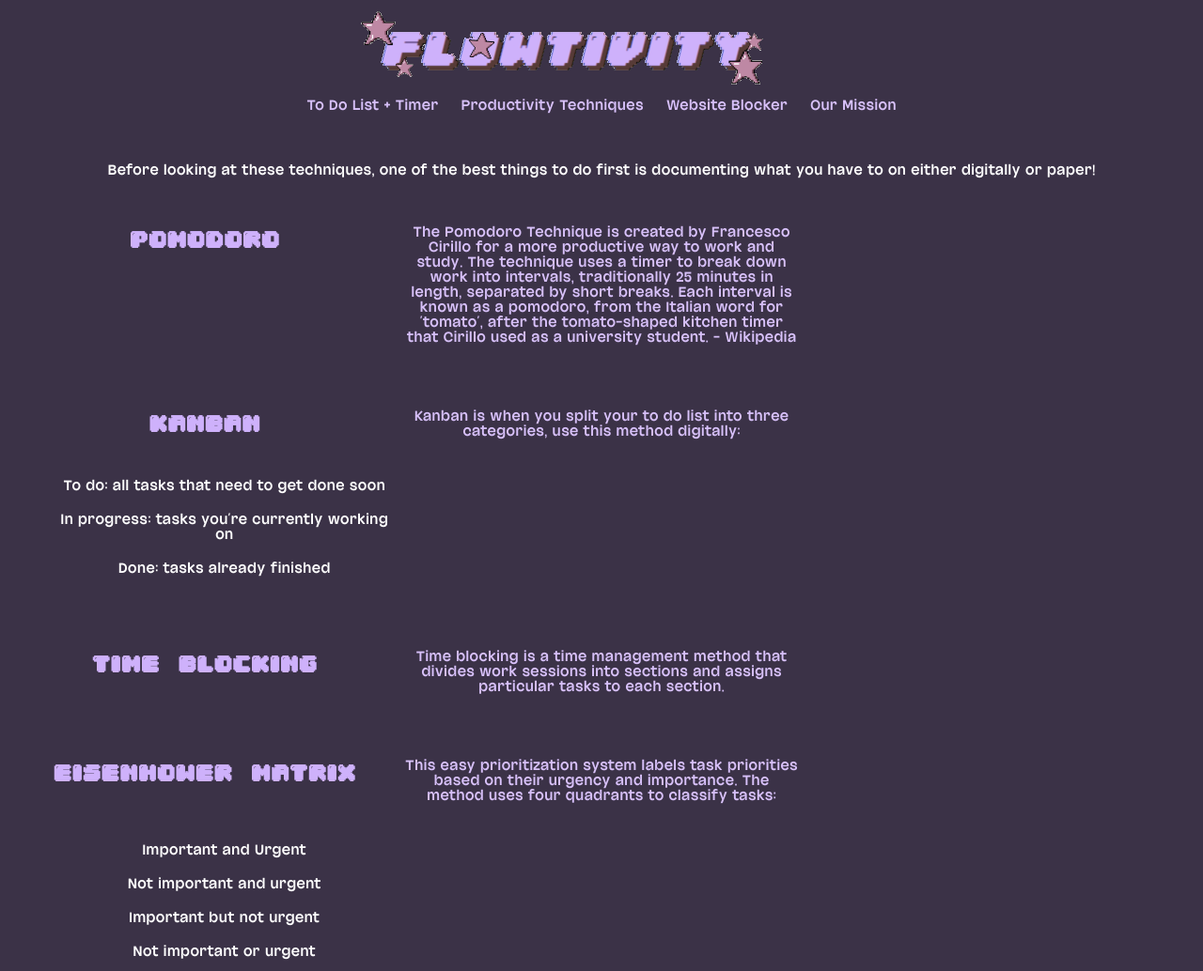
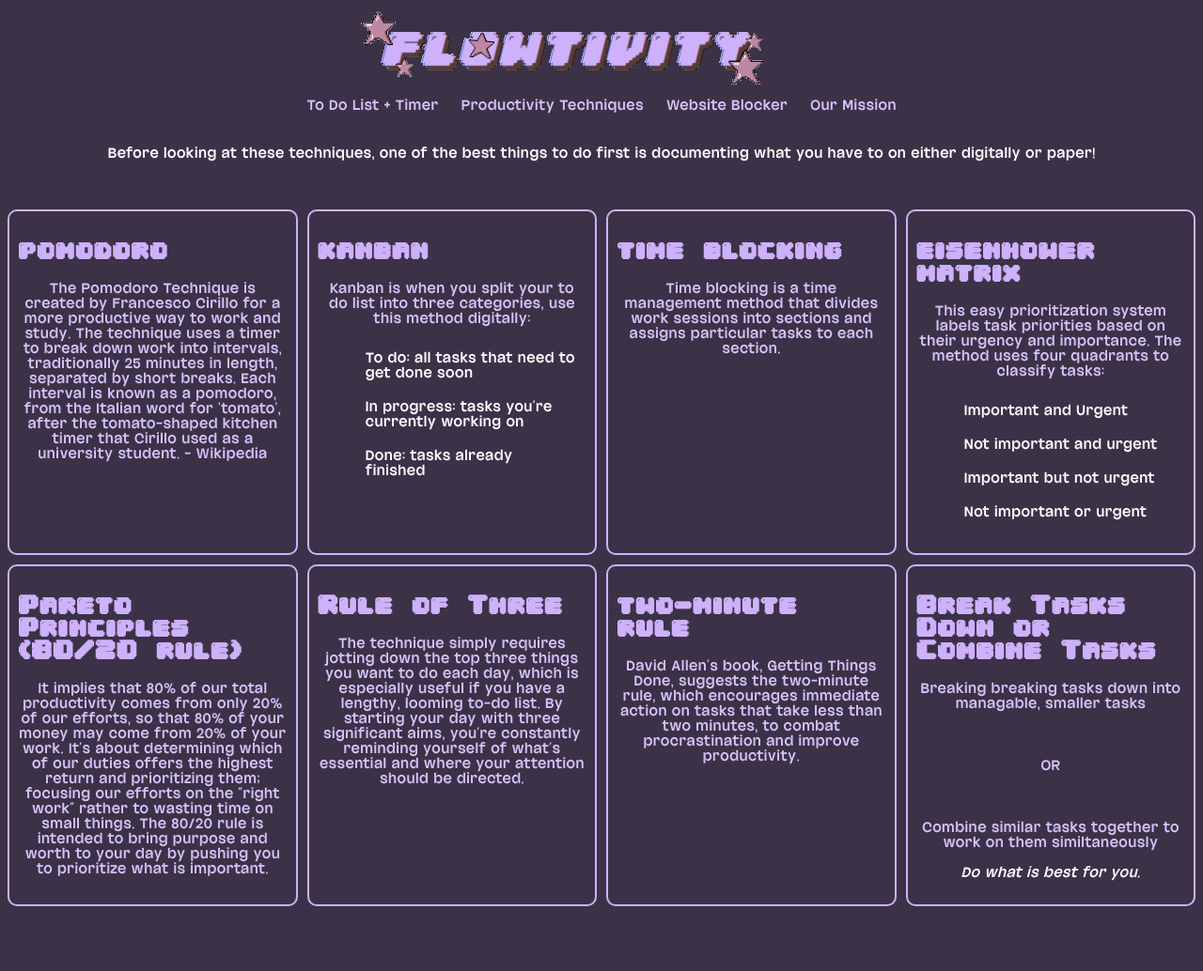
Before and after one commit to victoria-owusu/flowtivity-main, a browser extension: page flowtivity-main/technique.html in a window 1280 px wide. Shown: the top 1034 px of the page at 94% size. After the commit the page ends 993 px from the top, so only its background shows below. Drawn offline with Linux system fonts and the light colour scheme.

Commit message:
fixed technique rows and columns

```diff
--- a/flowtivity-main/fiddle.js
+++ b/flowtivity-main/fiddle.js
@@ -111,8 +111,8 @@ document.addEventListener('DOMContentLoaded', function(){
   const pomoCountsDisplay = document.querySelector(".pomoCountsDisplay");
 
   //variable for the timer. amount user works for
-  const work_time = 2 * 60;
-  const break_time = 0.5* 60;
+  const work_time = 25 * 60;
+  const break_time = 5* 60;
   let timerID = null;
   let oneRoundCompleted = false; // one round = work time and break time
   let totalCount = 0;
--- a/flowtivity-main/style.css
+++ b/flowtivity-main/style.css
@@ -291,21 +291,33 @@ svg {
 }
 
 .technique li {
-  list-style-type: disc;
+
   display: block;
   color: white;
   font-family: 'minimal';
 }
 
 .technique {
+  border: 2px solid #CEB1FB;
+  border-radius: 10px;
+  padding: 10px;
+  background-color: #3b3247;
+  color: white;
+
+}
+
+.technique-contain {
   display: grid;
-  grid-template-columns: 1fr 2fr;
-  text-align: center;
+    grid-template-columns: repeat(4, 1fr); /* 4 columns */
+    grid-template-rows: repeat(1, 1fr); /* 2 rows */
+    grid-gap: 10px; /* Gap between the boxes */
+    padding-bottom: 20px;
 }
 
 .technique p {
   color: #d8c1fa;
-  width: 50%;
+
+  text-align: center;
 }
 
 #websiteInput {
@@ -328,7 +340,7 @@ svg {
   color: #d8c1fa
 }
 
-.techniquenote {
+.note {
   color: white;
   text-align: center;
 }
--- a/flowtivity-main/technique.html
+++ b/flowtivity-main/technique.html
@@ -20,16 +20,18 @@
             <li><a href="mission.html">Our Mission</a></li>
         </ul>
     </nav>
-   <br>
-   <br>
-    <p class="techniquenote">Before looking at these techniques, one of the best things to do first is documenting what you have to on either digitally or paper!</p>
     <br>
+    <p class="note">Before looking at these techniques, one of the best things to do first is documenting what you have to on either digitally or paper!</p>
+    <br>
+    <br>
+    <div class="technique-contain">
+
+
     <div class="technique">
         <h2>pomodoro</h2>
         <p>The Pomodoro Technique is created by Francesco Cirillo for a more productive way to work and study. The technique uses a timer to break down work into intervals, traditionally 25 minutes in length, separated by short breaks. Each interval is known as a pomodoro, from the Italian word for 'tomato', after the tomato-shaped kitchen timer that Cirillo used as a university student. - Wikipedia</p>
     </div>
-    <br>
-    <br>
+
     <div class="technique">
         <h2>kanban</h2>
         <p>Kanban is when you split your to do list into three categories, use this method digitally: </p>
@@ -39,14 +41,13 @@
             <li>Done: tasks already finished</li>
         </ul>
     </div>
-    <br>
-    <br>
+
+
     <div class="technique">
         <h2>time blocking</h2>
         <p>Time blocking is a time management method that divides work sessions into sections and assigns particular tasks to each section.</p>
     </div>
-    <br>
-    <br>
+
     <div class="technique">
         <h2>eisenhower matrix</h2>
         <p>This easy prioritization system labels task priorities based on their urgency and importance. The method uses four quadrants to classify tasks:</p>
@@ -57,27 +58,23 @@
             <li>Not important or urgent</li>
         </ul>
     </div>
-    <br>
-    <br>
+
     <div class="technique">
         <h2>Pareto Principles (80/20 rule)</h2>
         <p>It implies that 80% of our total productivity comes from only 20% of our efforts, so that 80% of your money may come from 20% of your work. It's about determining which of our duties offers the highest return and prioritizing them; focusing our efforts on the "right work" rather to wasting time on small things.  The 80/20 rule is intended to bring purpose and worth to your day by pushing you to prioritize what is important.
         </p>
     </div>
-    <br>
-    <br>
+
     <div class="technique">
         <h2>Rule of Three</h2>
         <p>The technique simply requires jotting down the top three things you want to do each day, which is especially useful if you have a lengthy, looming to-do list. By starting your day with three significant aims, you're constantly reminding yourself of what's essential and where your attention should be directed. </p>
     </div>
-    <br>
-    <br>
+
     <div class="technique">
         <h2>two-minute rule</h2>
         <p>David Allen's book, Getting Things Done, suggests the two-minute rule, which encourages immediate action on tasks that take less than two minutes, to combat procrastination and improve productivity.</p>
     </div>
-    <br>
-    <br>
+
     <div class="technique">
         <h2>Break Tasks Down or Combine Tasks</h2>
         <p>Breaking breaking tasks down into managable, smaller tasks</p>
@@ -89,4 +86,5 @@
         </p>
 
     </div>
+</div>
 </body>
```
